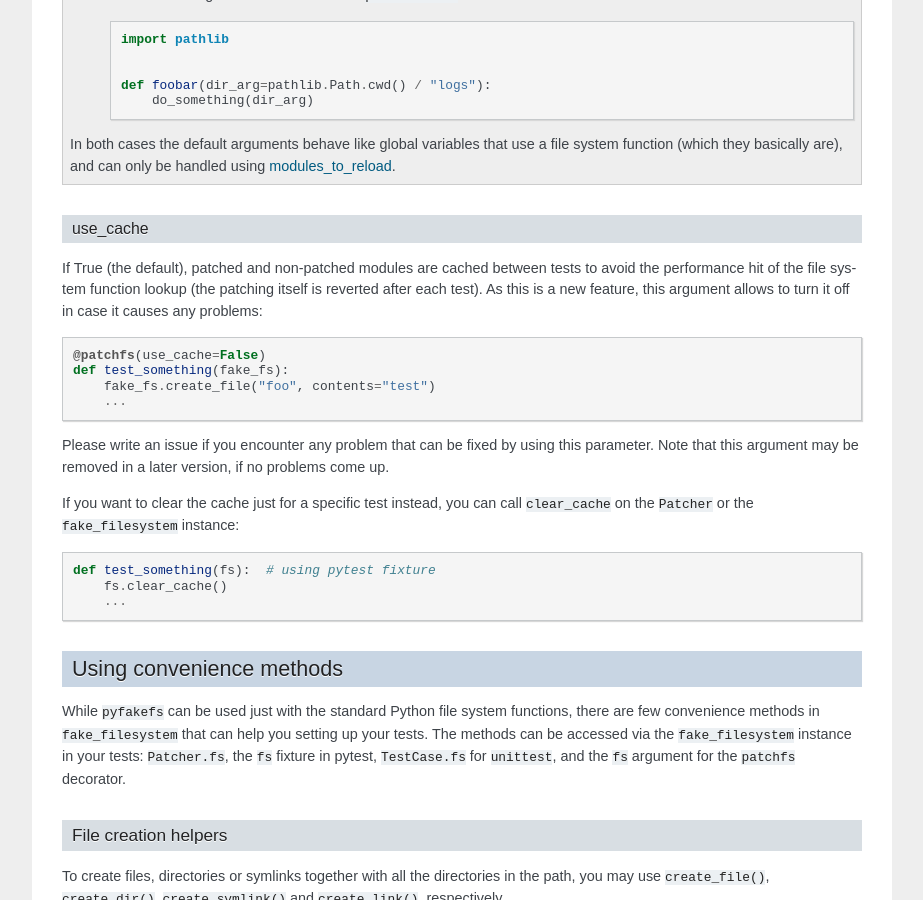
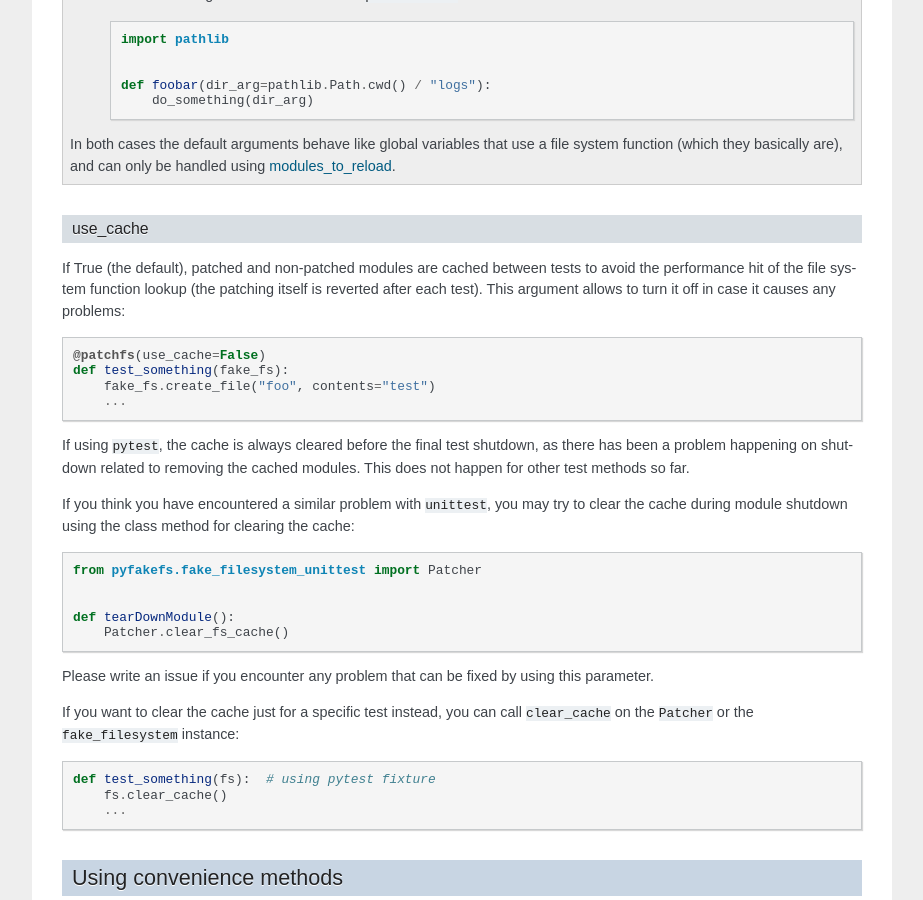
Before and after one commit to pytest-dev/pyfakefs, a Sphinx documentation site: the page built from docs/usage.rst, in a window 1280 px wide and 900 px high, scrolled down 9397 px. Shown: the whole window, without its empty margins (198-1121 px from the left). Built offline with Sphinx 7.4.7, drawn with Linux system fonts in a browser that asks for light colours.

Commit message:
Clear fs cache on session finish
- avoids problems with cached modules during session shutdown
- see #866

```diff
--- a/docs/usage.rst
+++ b/docs/usage.rst
@@ -625,8 +625,7 @@ use_cache
 .........
 If True (the default), patched and non-patched modules are cached between tests
 to avoid the performance hit of the file system function lookup (the
-patching itself is reverted after each test). As this is a new
-feature, this argument allows to turn it off in case it causes any problems:
+patching itself is reverted after each test). This argument allows to turn it off in case it causes any problems:
 
 .. code:: python
 
@@ -635,9 +634,22 @@ feature, this argument allows to turn it off in case it causes any problems:
       fake_fs.create_file("foo", contents="test")
       ...
 
-Please write an issue if you encounter any problem that can be fixed by using
-this parameter. Note that this argument may be removed in a later version, if
-no problems come up.
+If using ``pytest``, the cache is always cleared before the final test shutdown, as there has been a problem
+happening on shutdown related to removing the cached modules.
+This does not happen for other test methods so far.
+
+If you think you have encountered a similar problem with ``unittest``, you may try to clear the cache
+during module shutdown using the class method for clearing the cache:
+
+.. code:: python
+
+  from pyfakefs.fake_filesystem_unittest import Patcher
+
+
+  def tearDownModule():
+      Patcher.clear_fs_cache()
+
+Please write an issue if you encounter any problem that can be fixed by using this parameter.
 
 If you want to clear the cache just for a specific test instead, you can call
 ``clear_cache`` on the ``Patcher`` or the ``fake_filesystem`` instance:
```
Also changed, not shown: CHANGES.md (+4 -0 lines), 4 other files.
